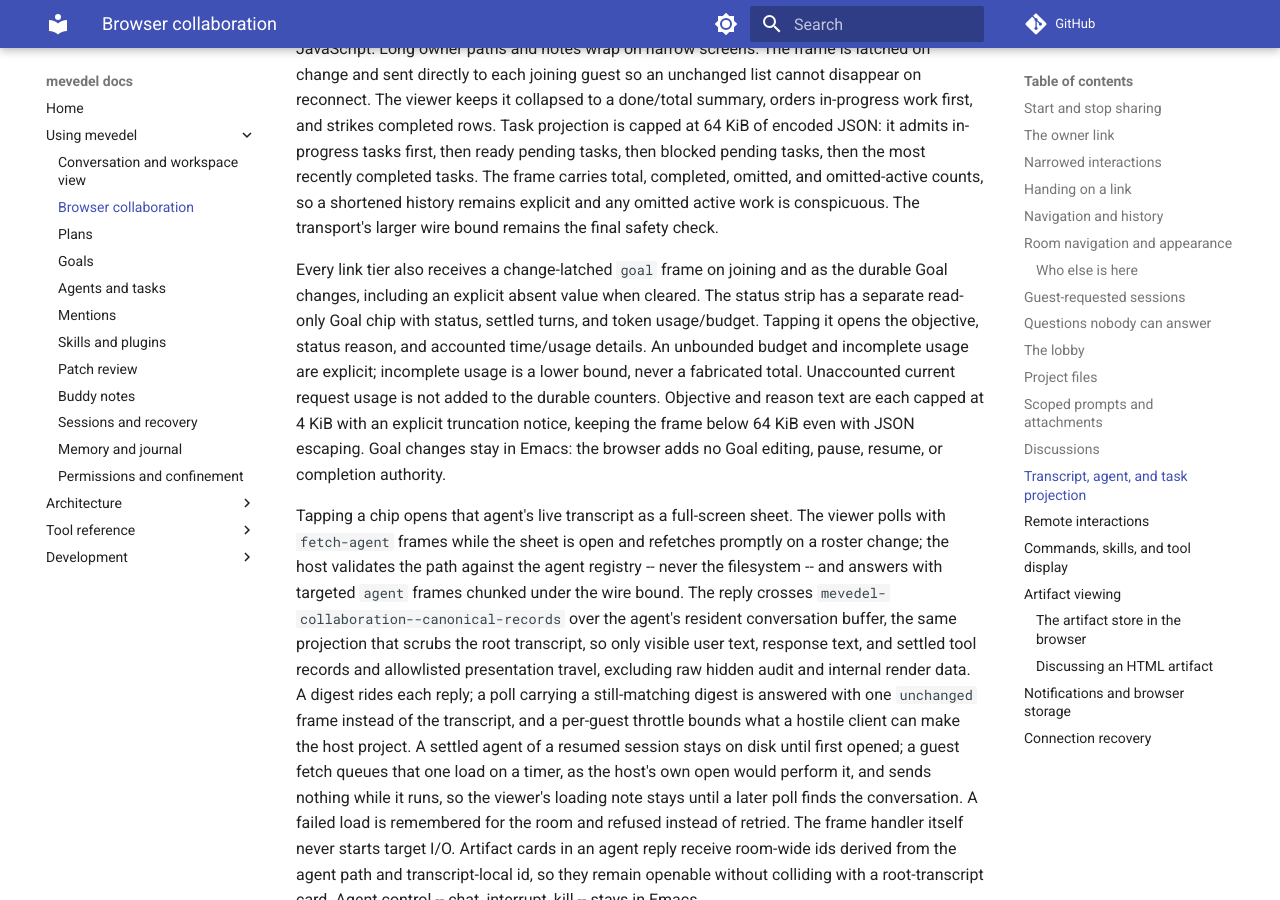
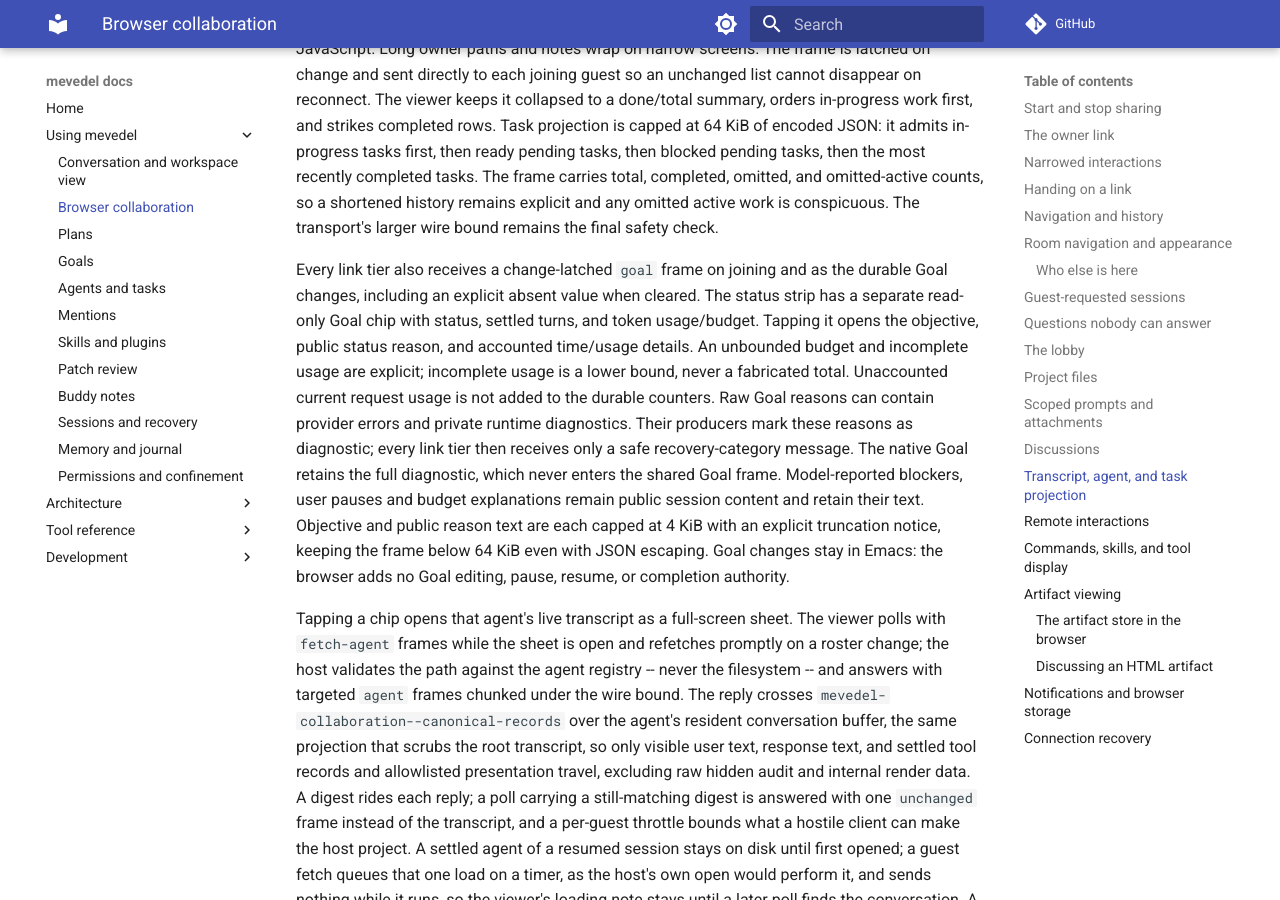
Before and after one commit to FrauH0lle/mevedel, an MkDocs documentation site: the page built from docs/collaboration.md, in a window 1280 px wide and 900 px high, scrolled down 17782 px. Built offline with MkDocs 1.6.1 and Material for MkDocs 9.7.7, drawn with Linux system fonts in a browser that asks for light colours; comment, search, counter and statistics services are not loaded.

Commit message:
fix(collaboration): Keep Goal diagnostics out of shared frames
Mark private reasons where request, runtime, hook and integrity failures originate. Project safe recovery-category messages for marked reasons to every browser tier while preserving public model blockers, user pauses and budget explanations. Keep concrete diagnostics in native Goal state.

* mevedel-structs.el (mevedel-goal): Add reason-diagnostic provenance.
* mevedel-goal.el, mevedel-tool-goal.el, mevedel-chat.el: Mark diagnostic producers and clear provenance when public content replaces the reason.
* mevedel-session-codec.el: Persist the optional true diagnostic marker; validate it and retain it across reload.
* mevedel-collaboration-goal.el (--goal-frame): Replace marked diagnostic text with safe category messages before joining-guest or broadcast projection.
* test/test-mevedel-collaboration-goal.el: Regress actual failure settlement and runtime pause through persistence, authenticated view/full/owner joins and broadcast JSON; preserve public text resembling failures.
* test/test-mevedel-session-codec.el, test/test-mevedel-chat.el: Cover optional marker validation and clearing on user interruption.
* docs/collaboration.md, docs/goals.md, docs/adr/0069-drive-goals-with-idle-continuation.md: Document source-owned provenance and public reason visibility.

Known one-time effect, explicitly accepted: existing unmarked saved reasons remain public until the next reason update. No migration or historical text guessing is performed; existing Goal sidecars remain valid.

Validation: both failure regressions fail before the fix with private paths in wire JSON. All 344 related ERT cases pass, Eask compiles without warnings, bytecode is cleaned, and viewer Goal/protocol checks pass.

```diff
--- a/docs/collaboration.md
+++ b/docs/collaboration.md
@@ -873,11 +873,16 @@ conspicuous. The transport's larger wire bound remains the final safety check.
 Every link tier also receives a change-latched `goal` frame on joining and as
 the durable Goal changes, including an explicit absent value when cleared.
 The status strip has a separate read-only Goal chip with status, settled turns,
-and token usage/budget. Tapping it opens the objective, status reason, and
+and token usage/budget. Tapping it opens the objective, public status reason, and
 accounted time/usage details. An unbounded budget and incomplete usage are explicit;
 incomplete usage is a lower bound, never a fabricated total. Unaccounted current
-request usage is not added to the durable counters. Objective and reason text
-are each capped at 4 KiB with an explicit truncation notice, keeping the frame
+request usage is not added to the durable counters. Raw Goal reasons can contain
+provider errors and private runtime diagnostics. Their producers mark these
+reasons as diagnostic; every link tier then receives only a safe recovery-category
+message. The native Goal retains the full diagnostic, which never enters the
+shared Goal frame. Model-reported blockers, user pauses and budget explanations
+remain public session content and retain their text. Objective and public reason
+text are each capped at 4 KiB with an explicit truncation notice, keeping the frame
 below 64 KiB even with JSON escaping. Goal changes stay in Emacs:
 the browser adds no Goal editing, pause, resume, or completion authority.
 
```
Also changed, not shown: docs/adr/0069-drive-goals-with-idle-continuation.md (+5 -0 lines), docs/goals.md (+8 -1 lines), 9 other files.
